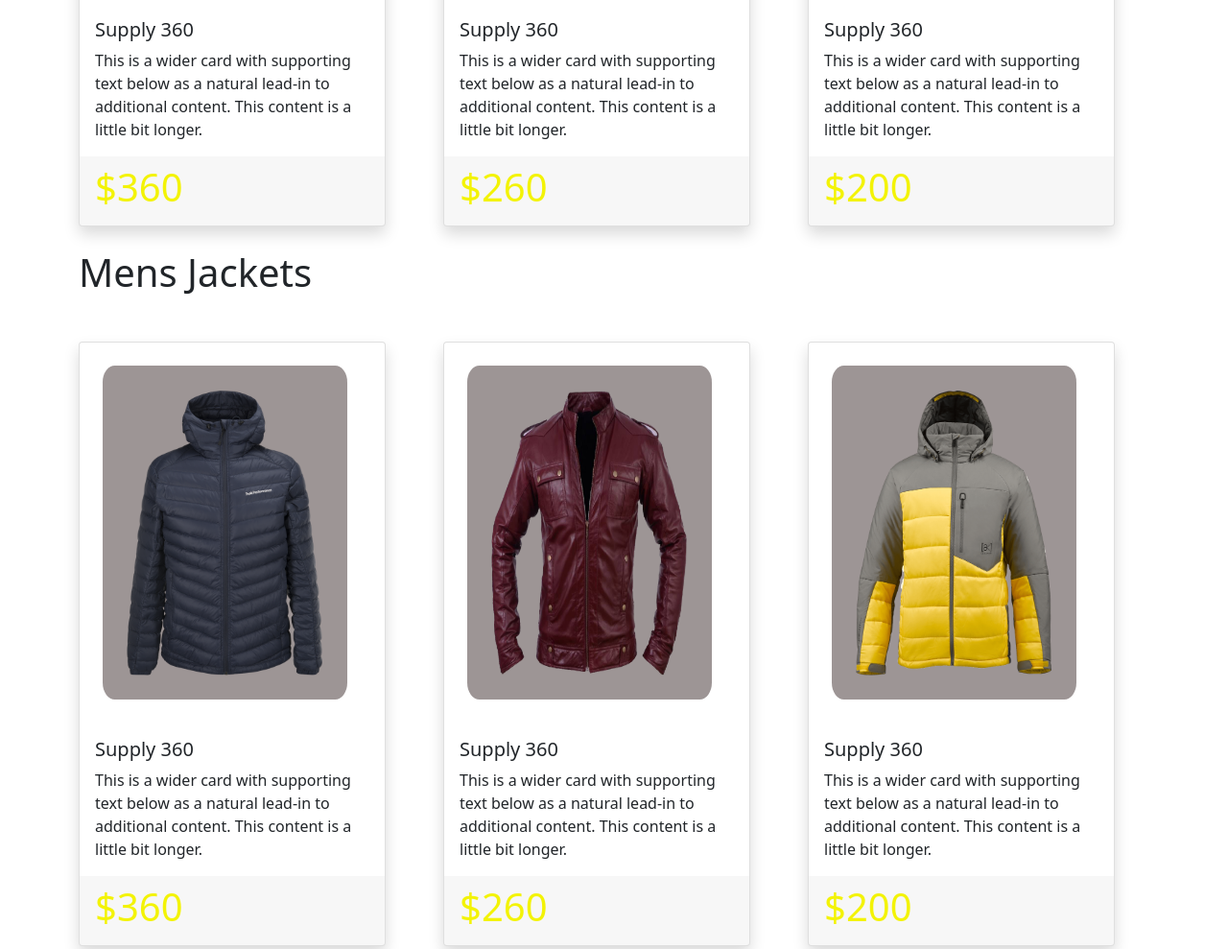
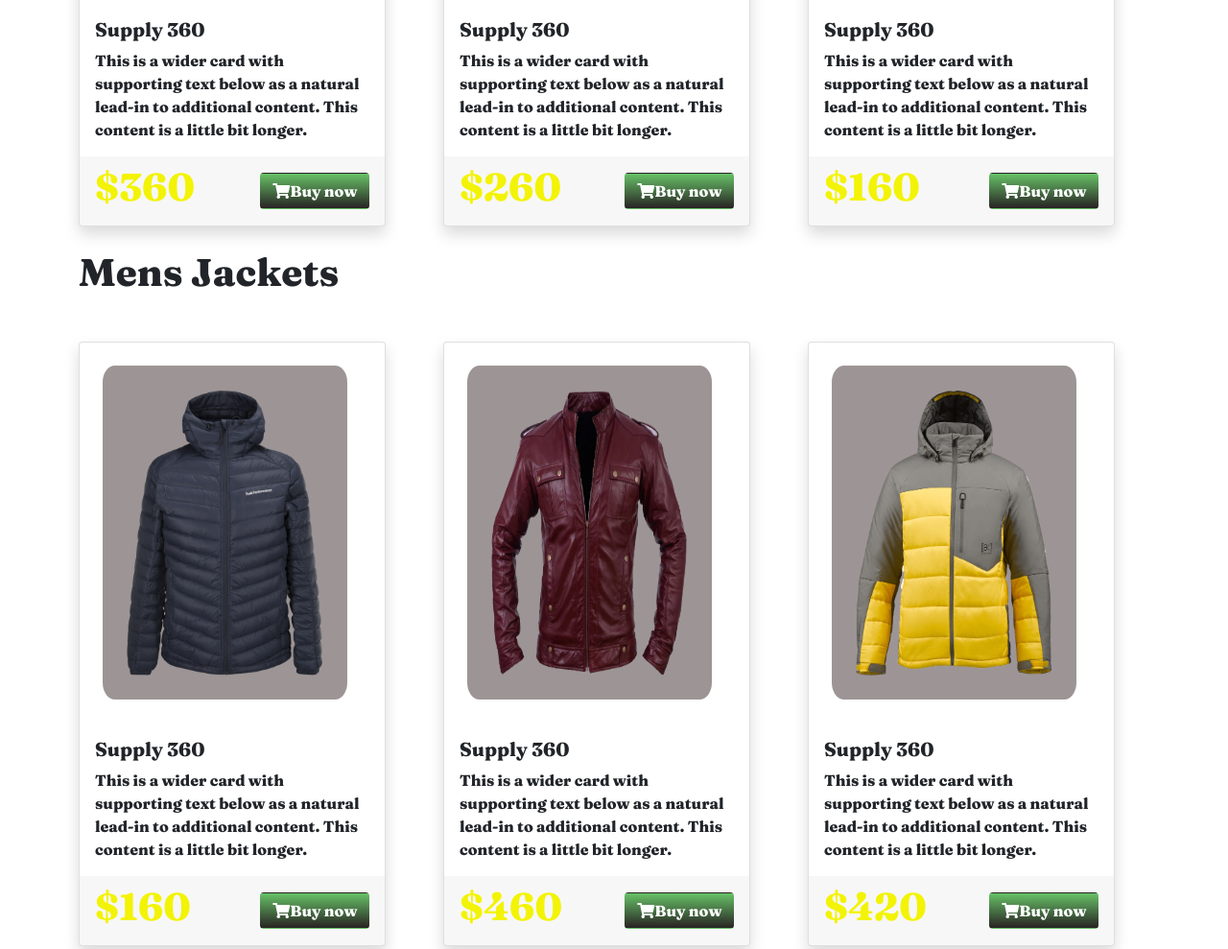
Before and after one commit to Mdmehedihasanrifat/Bootstrap-Ecommerce, a plain HTML site: page index.html in a window 1280 px wide. Shown: the part 1003-1992 px from the top of the page at 96% size. Drawn offline with Linux system fonts and the light colour scheme.

Commit message:
button added

```diff
--- a/css/style.css
+++ b/css/style.css
@@ -1,3 +1,8 @@
+body{
+
+    font-family: 'Fraunces', serif;
+}
+
 .navbar_float{
 
     margin-left: 50%;
@@ -23,6 +28,11 @@
     background: #9d9595;
 
 }
+.btn-green{
+
+    background: linear-gradient(#67c167, #282323);
+    color:white;
+}
 .img{
 
 
--- a/index.html
+++ b/index.html
@@ -13,6 +13,8 @@
     <link href="css/bootstrap.css" rel="stylesheet" type="text/css">
     <!--    bootstrap css -->
     <!--    custom css-->
+    <link rel="preconnect" href="https://fonts.gstatic.com">
+    <link href="https://fonts.googleapis.com/css2?family=Fraunces:wght@800&display=swap" rel="stylesheet">
     <link rel="stylesheet" href="https://use.fontawesome.com/releases/v5.15.1/css/all.css" integrity="sha384-vp86vTRFVJgpjF9jiIGPEEqYqlDwgyBgEF109VFjmqGmIY/Y4HV4d3Gp2irVfcrp" crossorigin="anonymous">
     <link href="css/style.css" rel="stylesheet" type="text/css">
     <!--    custom css-->
@@ -65,6 +67,7 @@
                 <h1 class="text-warning Custom-font text-capitalize">Be The Penguins</h1>
                 <h1 class="text-dark Custom-font text-capitalize">OF  winter</h1>
                 <p>Lorem ipsum dolor sit amet, consectetur adipisicing elit. Ea, id.</p>
+                <button class="btn btn-green"> <i class="fas fa-shopping-cart"></i>Buy now</button>
 
             </div>
 
@@ -91,13 +94,16 @@
                  <div class="card h-100 w-80 shadow  ">
                         <div class="card-class m-4">
                         <img src="Image/image%2015.png" class="card-img-top img-fluid img" alt="...">
+
                         </div>
                         <div class="card-body">
                             <h5 class="card-title">Supply 360</h5>
                             <p class="card-text">This is a wider card with supporting text below as a natural lead-in to additional content. This content is a little bit longer.</p>
+
                         </div>
-                        <div class="card-footer card-f">
+                        <div class="card-footer card-f d-flex justify-content-between align-items-center">
                             <h1>$360</h1>
+                            <button class="btn float-end  btn-green"> <i class="fas fa-shopping-cart"></i>Buy now</button>
                         </div>
                 </div>
             </div>
@@ -110,8 +116,9 @@
                         <h5 class="card-title">Supply 360</h5>
                         <p class="card-text">This is a wider card with supporting text below as a natural lead-in to additional content. This content is a little bit longer.</p>
                     </div>
-                    <div class="card-footer card-f">
-                       <h1>$260</h1>
+                    <div class="card-footer card-f d-flex justify-content-between align-items-center">
+                        <h1>$260</h1>
+                        <button class="btn float-end  btn-green"> <i class="fas fa-shopping-cart"></i>Buy now</button>
                     </div>
                 </div>
             </div>
@@ -124,8 +131,9 @@
                         <h5 class="card-title">Supply 360</h5>
                         <p class="card-text">This is a wider card with supporting text below as a natural lead-in to additional content. This content is a little bit longer.</p>
                     </div>
-                    <div class="card-footer card-f">
-                        <h1>$200</h1>
+                    <div class="card-footer card-f d-flex justify-content-between align-items-center">
+                        <h1>$160</h1>
+                        <button class="btn float-end  btn-green"> <i class="fas fa-shopping-cart"></i>Buy now</button>
                     </div>
                 </div>
             </div>
@@ -158,8 +166,9 @@
                             <h5 class="card-title">Supply 360</h5>
                             <p class="card-text">This is a wider card with supporting text below as a natural lead-in to additional content. This content is a little bit longer.</p>
                         </div>
-                        <div class="card-footer card-f">
-                            <h1>$360</h1>
+                        <div class="card-footer card-f d-flex justify-content-between align-items-center">
+                            <h1>$160</h1>
+                            <button class="btn float-end  btn-green"> <i class="fas fa-shopping-cart"></i>Buy now</button>
                         </div>
                     </div>
                 </div>
@@ -172,8 +181,9 @@
                             <h5 class="card-title">Supply 360</h5>
                             <p class="card-text">This is a wider card with supporting text below as a natural lead-in to additional content. This content is a little bit longer.</p>
                         </div>
-                        <div class="card-footer card-f">
-                            <h1>$260</h1>
+                        <div class="card-footer card-f d-flex justify-content-between align-items-center">
+                            <h1>$460</h1>
+                            <button class="btn float-end  btn-green"> <i class="fas fa-shopping-cart"></i>Buy now</button>
                         </div>
                     </div>
                 </div>
@@ -186,8 +196,9 @@
                             <h5 class="card-title">Supply 360</h5>
                             <p class="card-text">This is a wider card with supporting text below as a natural lead-in to additional content. This content is a little bit longer.</p>
                         </div>
-                        <div class="card-footer card-f">
-                            <h1>$200</h1>
+                        <div class="card-footer card-f d-flex justify-content-between align-items-center">
+                            <h1>$420</h1>
+                            <button class="btn float-end  btn-green"> <i class="fas fa-shopping-cart"></i>Buy now</button>
                         </div>
                     </div>
                 </div>
```
